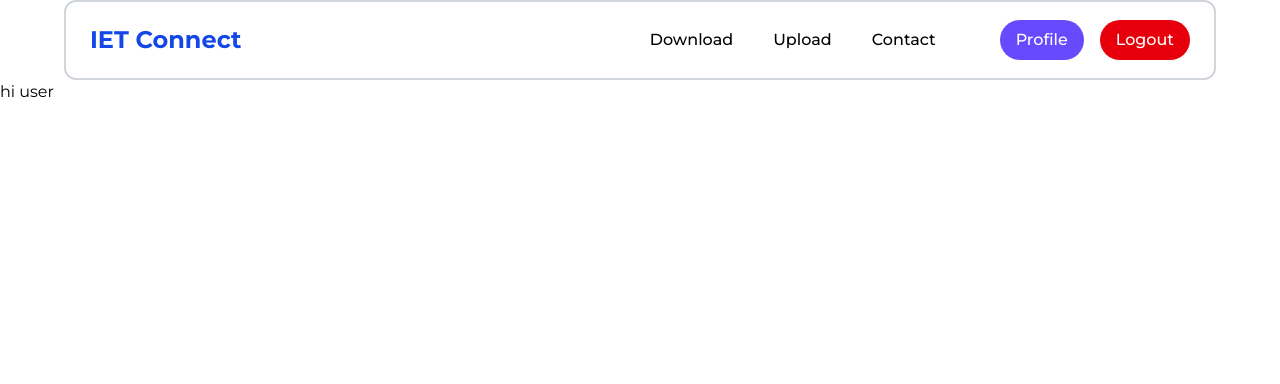
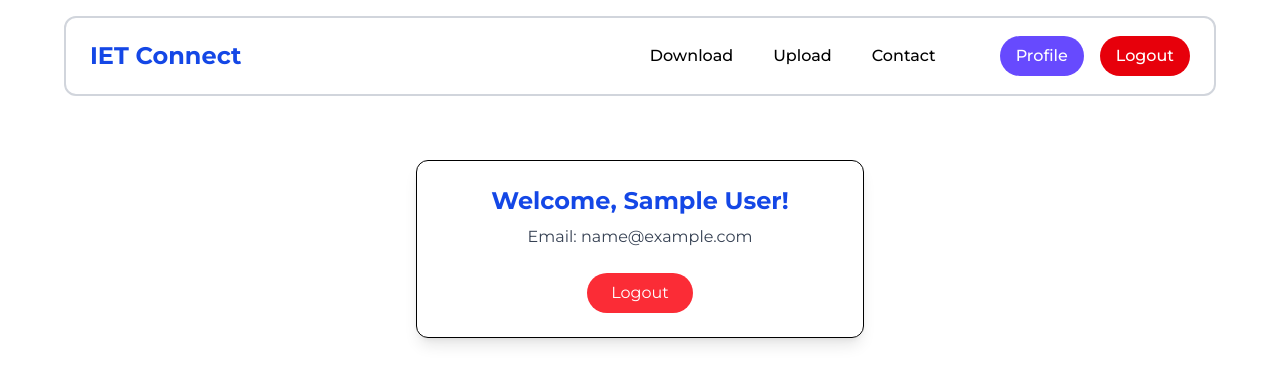
Before and after one commit to rishikeshsamant/IET-Connect, a React (Vite) app in the folder frontend/: page /profile in a window 1280 px wide. Shown: the top 384 px of the page. Built offline with nearby package versions, Linux system fonts and the light colour scheme; sample sign-in values are in the browser's storage; a web font is replaced by a local one.

Commit message:
updated Profile Component

```diff
--- a/frontend/src/pages/Profile.jsx
+++ b/frontend/src/pages/Profile.jsx
@@ -1,10 +1,42 @@
+import { useEffect } from "react";
+import { useNavigate } from "react-router-dom";
 import Navbar from "../components/Navbar";
 
 export default function Profile() {
+    const navigate = useNavigate();
+
+    // Simulate getting user data (you could fetch it from backend too)
+    const user = JSON.parse(localStorage.getItem("user"));
+
+    // Redirect if not logged in
+    useEffect(() => {
+        const token = localStorage.getItem("token");
+        if (!token) {
+            navigate("/login");
+        }
+    }, [navigate]);
+
+    const handleLogout = () => {
+        localStorage.removeItem("token");
+        localStorage.removeItem("user");
+        navigate("/login");
+    };
+
     return (
         <>
-            <Navbar />
-            hi user
+            <div className="m-4">
+                <Navbar />
+            </div>
+            <div className="max-w-md mx-auto mt-16 p-6 border rounded-xl shadow-lg text-center">
+                <h1 className="text-2xl font-bold text-blue-700">Welcome, {user?.name || "User"}!</h1>
+                <p className="mt-2 text-gray-700">Email: {user?.email || "Not available"}</p>
+                <button
+                    onClick={handleLogout}
+                    className="mt-6 bg-red-500 hover:bg-red-600 text-white px-6 py-2 rounded-full"
+                >
+                    Logout
+                </button>
+            </div>
         </>
-    )
+    );
 }
```
